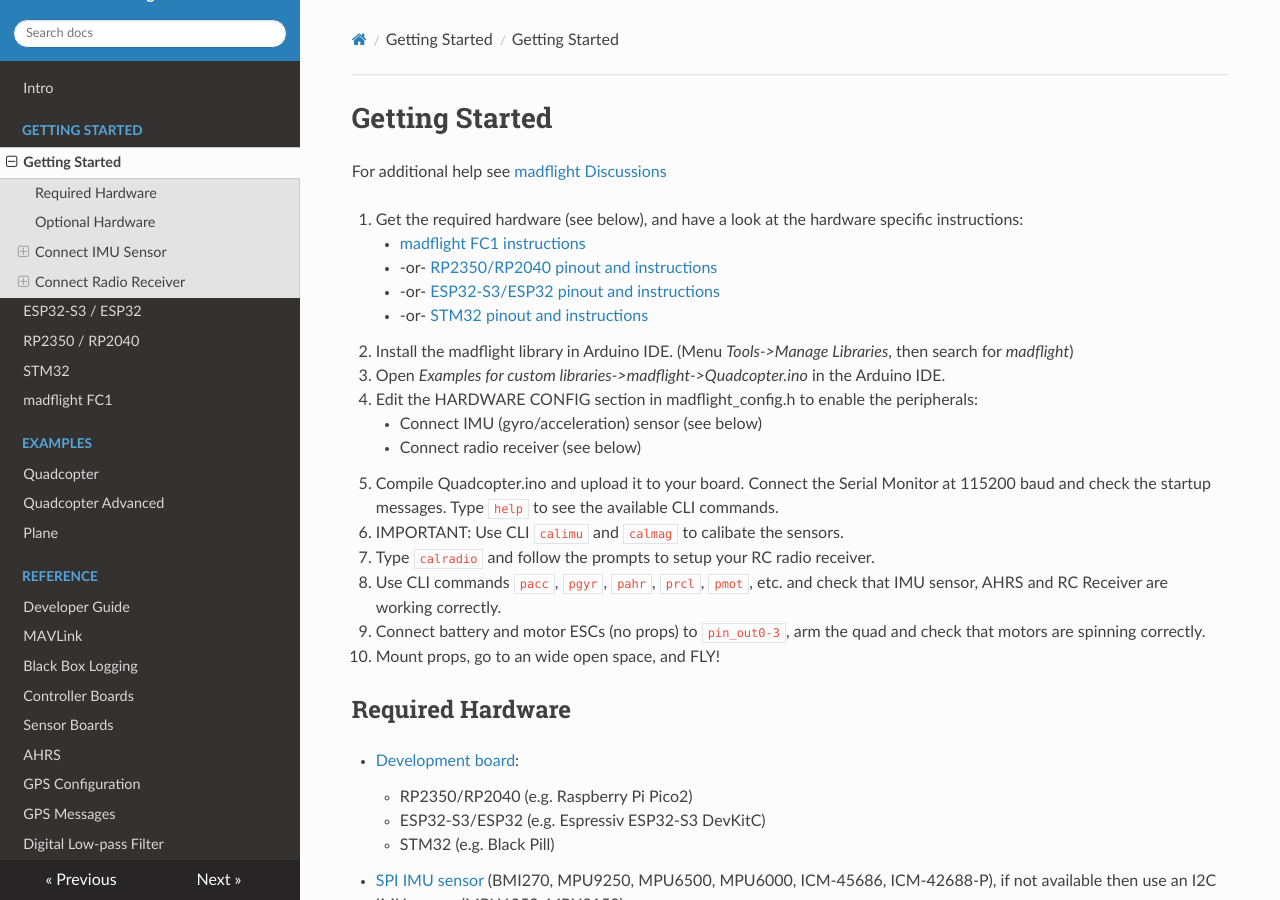
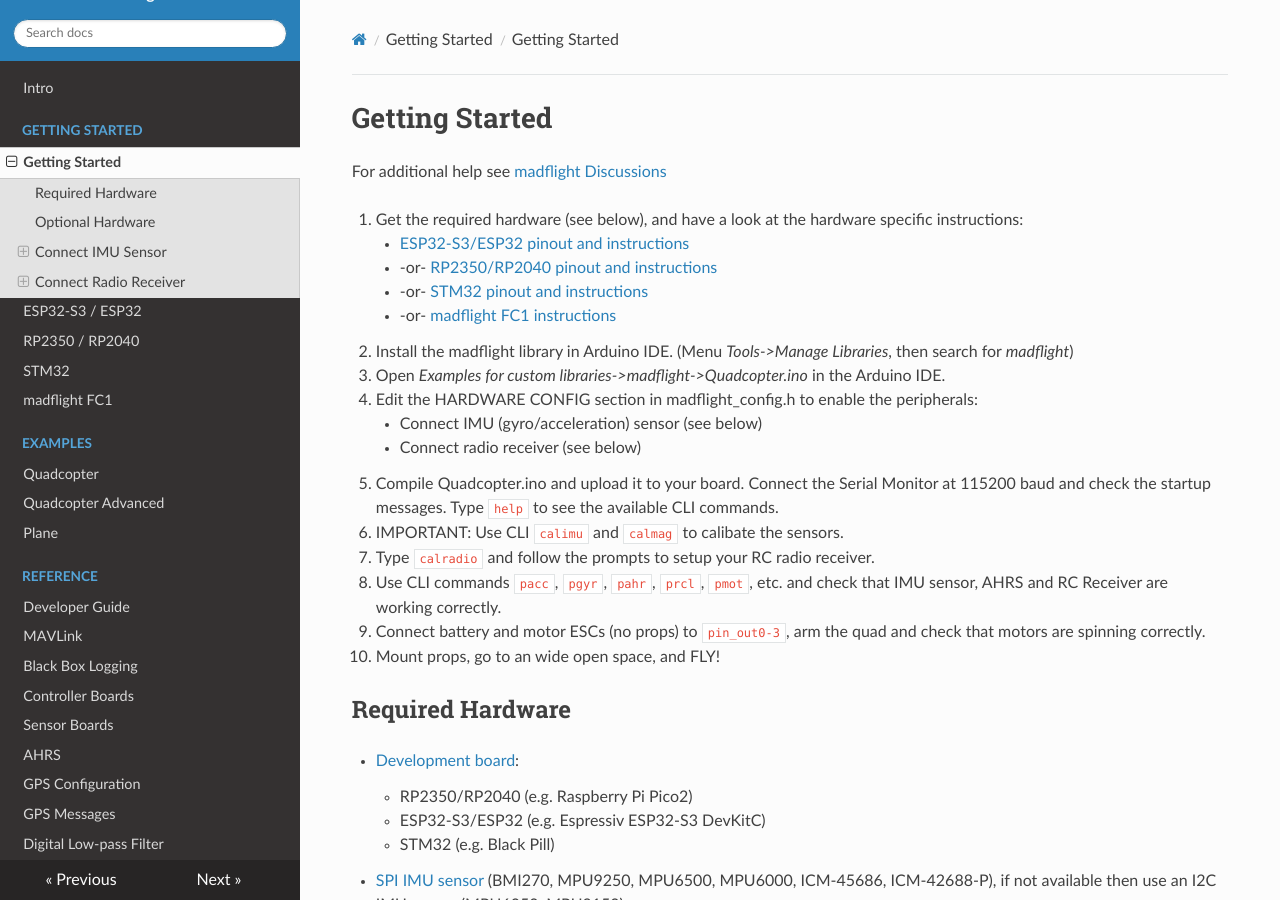
Before and after one commit to qqqlab/madflight-docs, an MkDocs documentation site: the page built from docs/Getting-Started.md, in a window 1280 px wide and 900 px high. Built offline with MkDocs 1.6.1, drawn with Linux system fonts in a browser that asks for light colours; nearby versions of some CDN libraries.

```diff
--- a/docs/Getting-Started.md
+++ b/docs/Getting-Started.md
@@ -3,10 +3,10 @@
 For additional help see [madflight Discussions](https://github.com/qqqlab/madflight/discussions)
 
 1. Get the required hardware (see below), and have a look at the hardware specific instructions:
-    - [madflight FC1 instructions](Board-FC1.md)
+    - [ESP32-S3/ESP32 pinout and instructions](Board-ESP32.md)
     - -or- [RP2350/RP2040 pinout and instructions](Board-RP2040.md)
-    - -or- [ESP32-S3/ESP32 pinout and instructions](Board-ESP32.md)
     - -or- [STM32 pinout and instructions](Board-STM32.md)
+    - -or- [madflight FC1 instructions](Board-FC1.md)
 2. Install the madflight library in Arduino IDE. (Menu *Tools->Manage Libraries*, then search for _madflight_)
 3. Open *Examples for custom libraries->madflight->Quadcopter.ino* in the Arduino IDE.
 4. Edit the HARDWARE CONFIG section in madflight_config.h to enable the peripherals:
```
